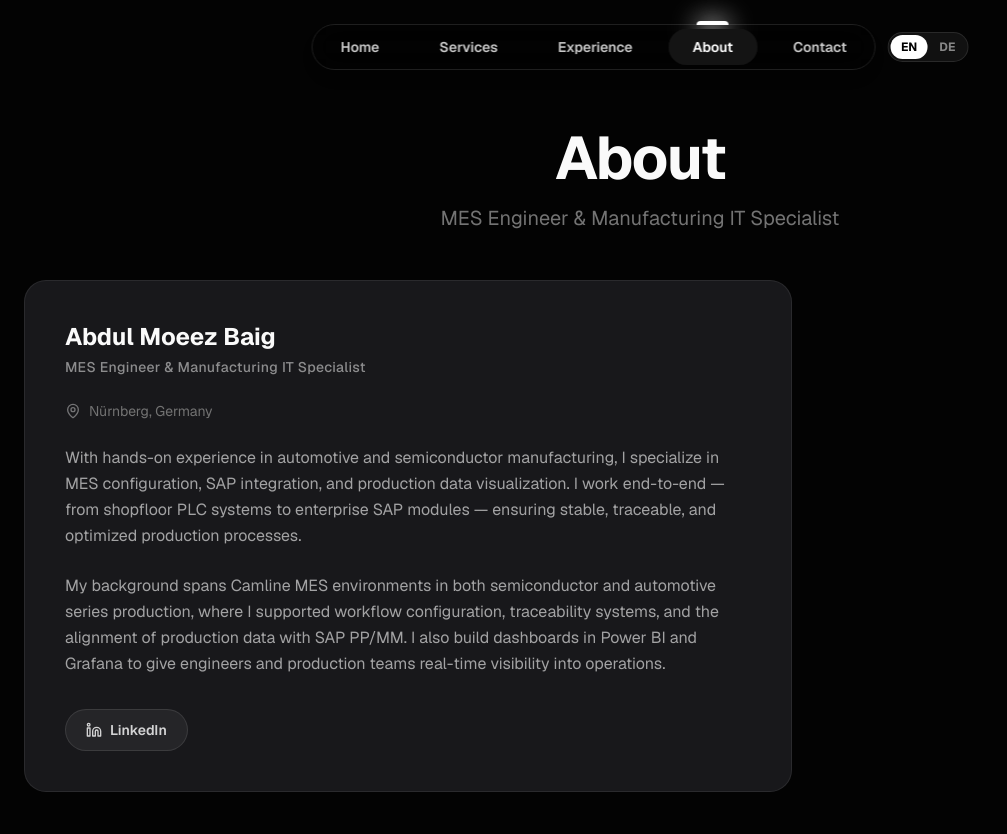
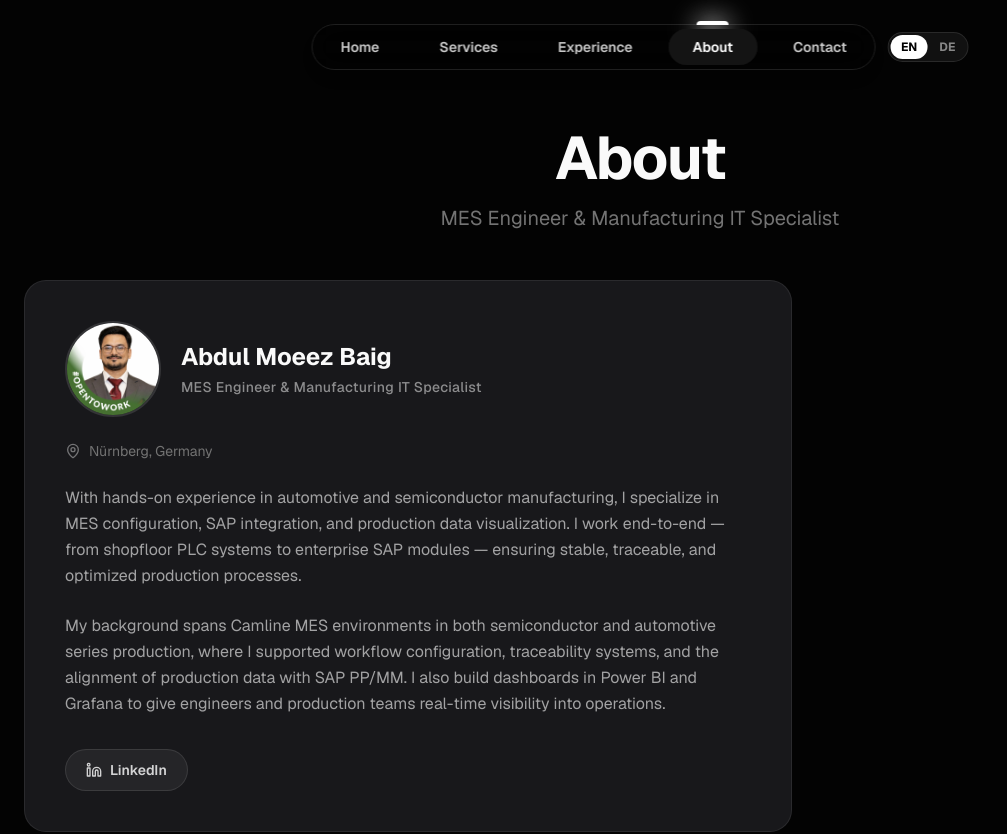
Before and after one commit to amoeezb-dot/mesautomations-website, a Next.js app: page /about in a window 1280 px wide. Shown: the top 834 px of the page, without its empty margins (0-1007 px from the left). Built offline with nearby package versions, Linux system fonts and the light colour scheme.

Commit message:
feat: add profile photo to About page

```diff
--- a/src/components/about/about-content.tsx
+++ b/src/components/about/about-content.tsx
@@ -1,5 +1,6 @@
 "use client";
 
+import Image from "next/image";
 import { motion } from "framer-motion";
 import { Linkedin, MapPin } from "lucide-react";
 import { SectionHeader } from "@/components/shared/section-header";
@@ -37,6 +38,16 @@ export function AboutContent() {
         className="mt-8 md:mt-12 max-w-3xl"
       >
         <div className="bg-zinc-900 border border-white/[0.08] rounded-2xl md:rounded-3xl p-6 md:p-10 space-y-6">
+          <div className="flex items-center gap-5">
+            <div className="relative shrink-0 h-20 w-20 md:h-24 md:w-24 rounded-full overflow-hidden border-2 border-white/[0.12]">
+              <Image
+                src="/images/moeez.jpeg"
+                alt="Abdul Moeez Baig"
+                fill
+                className="object-cover object-top"
+                priority
+              />
+            </div>
             <div>
               <h2 className="text-xl md:text-2xl font-bold text-foreground mb-1">
                 Abdul Moeez Baig
@@ -44,6 +55,7 @@ export function AboutContent() {
               <p className="text-sm text-white/50 font-medium tracking-wide">
                 {t.role[locale]}
               </p>
+            </div>
           </div>
 
           <div className="flex items-center gap-2 text-sm text-muted-foreground">
```
Also changed, not shown: public/images/moeez.jpeg (added). Lines whose indentation alone changed are shown as unchanged.
